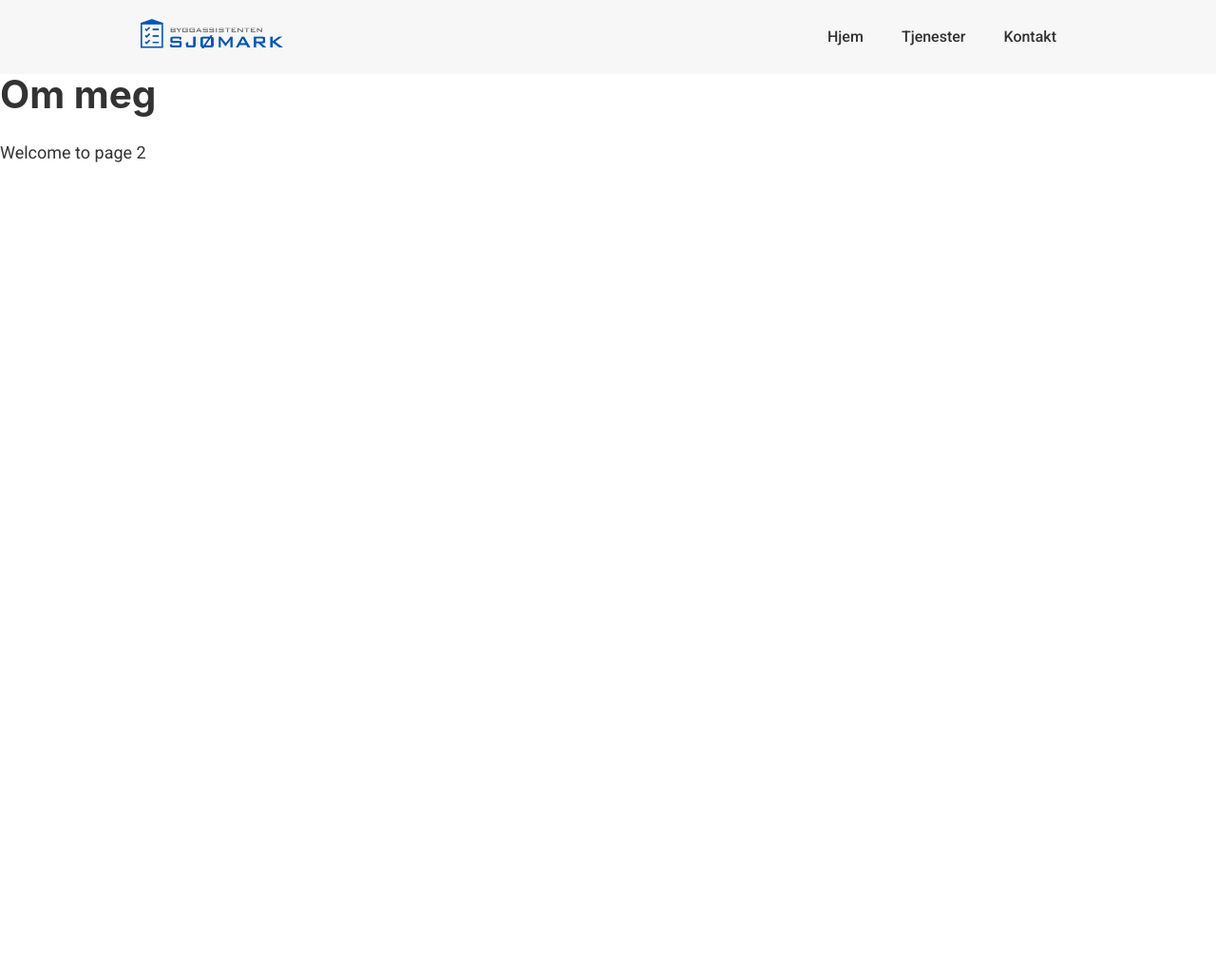
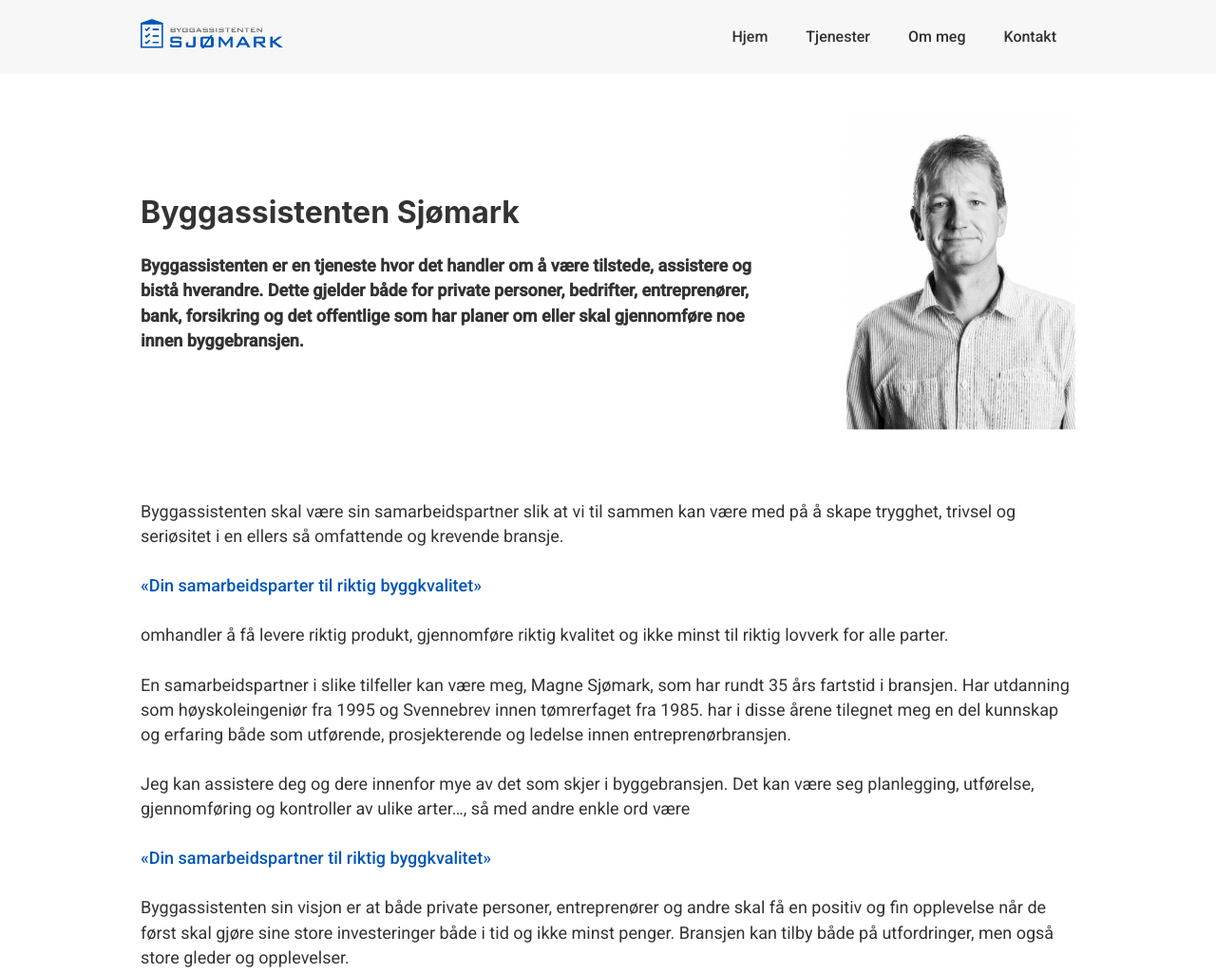
Before and after one commit to morgansjomark/byggassistenten, a Gatsby site: page /om-meg in a window 1280 px wide. Shown: the top 1025 px of the page at 95% size. Before the commit the page ends 800 px from the top, so only its background shows below. Built offline with nearby package versions, Linux system fonts and the light colour scheme; Gatsby itself is replaced by a stand-in of ours.

Commit message:
Updated header and added om meg

```diff
--- a/src/components/header.js
+++ b/src/components/header.js
@@ -68,6 +68,9 @@
   &:hover{
     color: #0056b8;
   }
+  @media (max-width: 768px) {
+    display: inline-block;
+  }
 `;
 
 const MenuToggle = styled.img`
@@ -96,6 +99,7 @@
       }} src={Menubar} />
       <Menu active={open} >
         <MenuItem  to={"/#kontakt"}>Kontakt</MenuItem>
+        <MenuItem to={"/om-meg"}>Om meg</MenuItem>
         <MenuItem to={"/#tjenester"}>Tjenester</MenuItem>
         <MenuItem to={"/#hjem"}>Hjem</MenuItem>
       </Menu>
--- a/src/pages/om-meg.js
+++ b/src/pages/om-meg.js
@@ -1,15 +1,91 @@
 import * as React from "react"
+import styled from "styled-components"
 import { Link } from "gatsby"
 
 import Layout from "../components/layout"
 import SEO from "../components/seo"
 
-const OmMeg = () => (
+import Magne from "../images/magne.png"
+
+const Wrapper = styled.div`
+  max-width: 1024px;
+  margin: 40px auto;
+  padding: 0 20px;
+  box-sizing: border-box;
+`;
+
+const Callout = styled.div`
+  color: #0056b8;
+  font-weight: 500;
+  margin-bottom: 1.45rem;
+`;
+
+const Banner = styled.div`
+  display: flex;
+  vertical-align: middle;
+  align-items: center;
+  margin-bottom: 40px;
+
+  @media (max-width: 768px) {
+      flex-wrap: wrap;
+  }
+`;
+
+const Left = styled.div`
+  flex: 0 0 75%;
+  padding-right: 80px;
+  box-sizing: border-box;
+  h1{
+    font-size: 32px;
+  }
+  @media (max-width: 768px) {
+      flex: 0 0 100%;
+      padding: 0;
+  }
+`;
+
+const Right = styled.div`
+  @media (max-width: 768px) {
+      flex: 0 0 100%;
+      img{
+        max-width: 200px;
+        margin: 0 auto;
+        display: block;
+      }
+  }
+`;
+
+function OmMeg(){
+  return(
   <Layout>
-    <SEO title="Om meg" />
-    <h1>Om meg</h1>
-    <p>Welcome to page 2</p>
+    <Wrapper>
+      <SEO title="Om meg" />
+      <Banner>
+        <Left>
+          <h1>Byggassistenten Sjømark</h1>
+          <p>
+            <b>Byggassistenten er en tjeneste hvor det handler om å være tilstede, assistere og bistå hverandre. Dette gjelder både for private personer, bedrifter, entreprenører, bank, forsikring og det offentlige som har planer om eller skal gjennomføre noe innen byggebransjen.</b>
+          </p>
+        </Left>
+        <Right>
+        <img src={Magne} />
+        </Right>
+      </Banner>
+      <p>
+      Byggassistenten skal være sin samarbeidspartner slik at vi til sammen kan være med på å skape trygghet, trivsel og seriøsitet i en ellers så omfattende og krevende bransje.
+      </p>
+      <Callout>«Din samarbeidsparter til riktig byggkvalitet» </Callout>
+      <p>omhandler å få levere riktig produkt, gjennomføre riktig kvalitet og ikke minst til riktig lovverk for alle parter.</p>
+      <p>En samarbeidspartner i slike tilfeller kan være meg, Magne Sjømark, som har rundt 35 års fartstid i bransjen. Har utdanning som høyskoleingeniør fra 1995 og Svennebrev innen tømrerfaget fra 1985. har i disse årene tilegnet meg en del kunnskap og erfaring både som utførende, prosjekterende og ledelse innen entreprenørbransjen.</p>
+      <p>Jeg kan assistere deg og dere innenfor mye av det som skjer i byggebransjen. Det kan være seg planlegging, utførelse, gjennomføring og kontroller av ulike arter…, så med andre enkle ord være</p>
+      <Callout>«Din samarbeidspartner til riktig byggkvalitet»</Callout>
+      <p>Byggassistenten sin visjon er at både private personer, entreprenører og andre skal få en positiv og fin opplevelse når de først skal gjøre sine store investeringer både i tid og ikke minst penger. Bransjen kan tilby både på utfordringer, men også store gleder og opplevelser.</p>
+      <p>nøkkelen til positiv opplevelse er ofte at man må ha kontroll i hele prosessen. Og da bør kanskje mange med byggeplaner hente inn litt ekstern assistanse og bistand.</p>
+      <p>Jeg oppfordrer deg til å ta en nærmere kikk på hvilken fagområder jeg kan bistå og assistere deg eller dere i.</p>
+      <p>Vi jabbes 😊</p>
+    </Wrapper>
   </Layout>
-)
+  )
+}
 
 export default OmMeg
```
Also changed, not shown: 1 other file.
